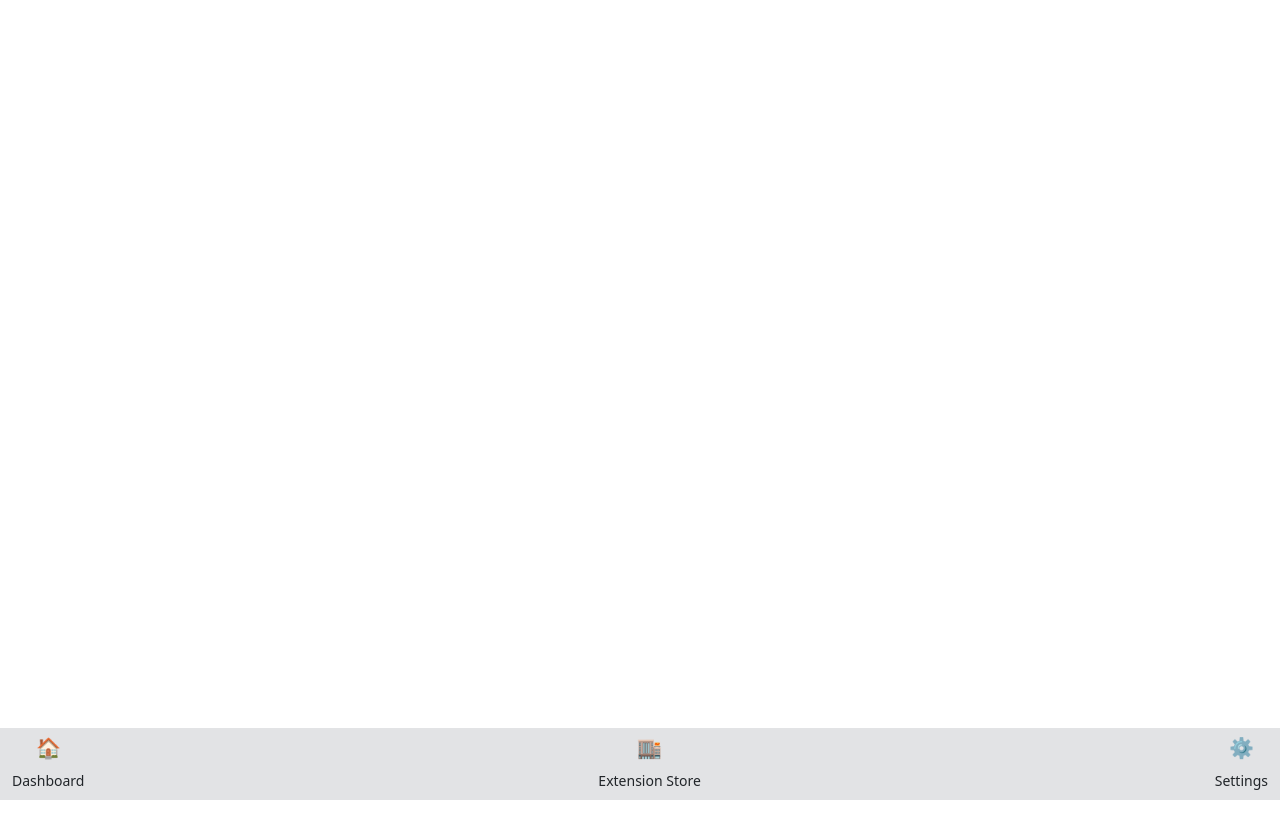
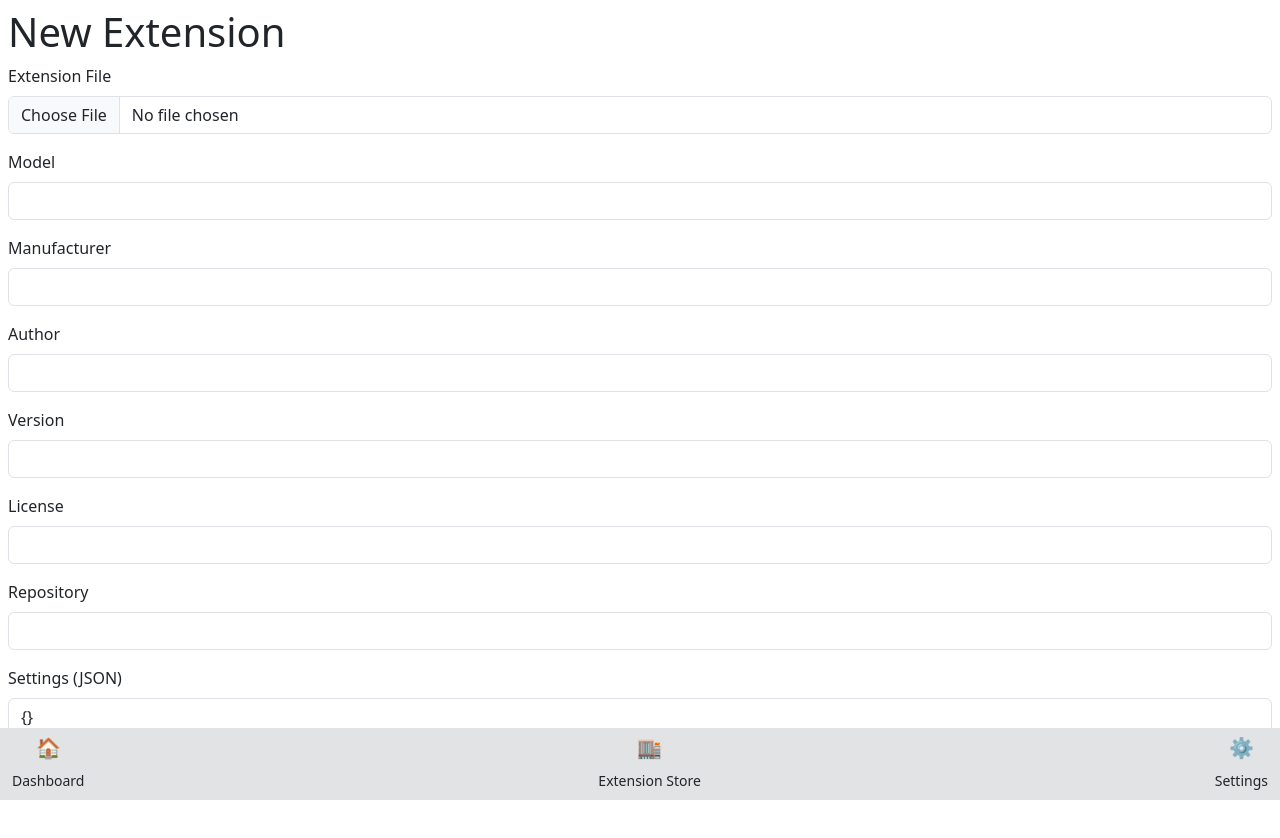
Before and after one commit to petar1905/roboweb, a React (Vite) app: page /new-extension in a window 1280 px wide. Shown: the top 838 px of the page. Before the commit the page ends 800 px from the top, so only its background shows below. Built offline with nearby package versions, Linux system fonts and the light colour scheme.

Commit message:
added view for sideloading extensions

```diff
--- a/src/main.tsx
+++ b/src/main.tsx
@@ -12,6 +12,7 @@ import NewRobot from "./views/NewRobot.tsx";
 import ExtensionDetails from './views/ExtensionDetails.tsx';
 import ControlPanel from './views/ControlPanel.tsx';
 import EditRobot from './views/EditRobot.tsx';
+import NewExtension from './views/NewExtension.tsx';
 
 interface RobotInventoryContextValue {
     robotInventory: Robot[];
@@ -38,6 +39,7 @@ function App() {
                     <Route path="/robot/:robotId" element={<ControlPanel />} />
                     <Route path="/robot/:robotId/edit" element={<EditRobot />} />
                     <Route path="/settings" element={<Settings />} />
+                    <Route path="/new-extension" element={<NewExtension />} />
                 </Routes>
             </div>
         </BrowserRouter>
--- /dev/null
+++ b/src/views/NewExtension.tsx
@@ -0,0 +1,142 @@
+import { useState } from "react";
+import { useNavigate } from "react-router";
+import ExtensionInventory, { Extension } from "../classes/ExtensionInventory";
+import NavigationBarButton from "../components/NavigationBarButton";
+
+export default function NewExtension() {
+    const navigate = useNavigate();
+    const [file, setFile] = useState<File | null>(null);
+    const [metadata, setMetadata] = useState({
+        id: "",
+        filename: "",
+        model: "",
+        manufacturer: "",
+        author: "",
+        version: "",
+        license: "",
+        repository: "",
+        settings: "{}",
+    });
+
+    const handleFileChange = (event: React.ChangeEvent<HTMLInputElement>) => {
+        const selectedFile = event.target.files?.[0] || null;
+        setFile(selectedFile);
+        if (selectedFile) {
+            setMetadata((prev) => ({
+                ...prev,
+                filename: selectedFile.name,
+            }));
+        }
+    };
+
+    const handleMetadataChange = (key: string, value: string) => {
+        setMetadata((prev) => ({
+            ...prev,
+            [key]: value,
+        }));
+    };
+
+    const handleSave = async () => {
+        if (!file) {
+            alert("Please select a file.");
+            return;
+        }
+
+        const extensionInventory = new ExtensionInventory();
+        await extensionInventory.openDatabase();
+
+        const newExtension: Extension = {
+            metadata: {
+                ...metadata,
+                id: crypto.randomUUID(),
+                contentType: file.type,
+            },
+            file: new Blob([file], { type: file.type }),
+        };
+
+        await extensionInventory.saveExtension(newExtension);
+        navigate("/store");
+    };
+
+    const canSave = file && metadata.model && metadata.manufacturer;
+
+    return (
+        <div className="p-2">
+            <nav className="d-flex pb-2">
+                <h1 className="w-100 my-auto">New Extension</h1>
+                {canSave ? <NavigationBarButton onClick={handleSave}>✅</NavigationBarButton> : null}
+            </nav>
+            <div className="mb-3">
+                <label className="form-label">Extension File</label>
+                <input
+                    type="file"
+                    className="form-control"
+                    onChange={handleFileChange}
+                />
+            </div>
+            <div className="mb-3">
+                <label className="form-label">Model</label>
+                <input
+                    type="text"
+                    className="form-control"
+                    value={metadata.model}
+                    onChange={(e) => handleMetadataChange("model", e.target.value)}
+                />
+            </div>
+            <div className="mb-3">
+                <label className="form-label">Manufacturer</label>
+                <input
+                    type="text"
+                    className="form-control"
+                    value={metadata.manufacturer}
+                    onChange={(e) => handleMetadataChange("manufacturer", e.target.value)}
+                />
+            </div>
+            <div className="mb-3">
+                <label className="form-label">Author</label>
+                <input
+                    type="text"
+                    className="form-control"
+                    value={metadata.author}
+                    onChange={(e) => handleMetadataChange("author", e.target.value)}
+                />
+            </div>
+            <div className="mb-3">
+                <label className="form-label">Version</label>
+                <input
+                    type="text"
+                    className="form-control"
+                    value={metadata.version}
+                    onChange={(e) => handleMetadataChange("version", e.target.value)}
+                />
+            </div>
+            <div className="mb-3">
+                <label className="form-label">License</label>
+                <input
+                    type="text"
+                    className="form-control"
+                    value={metadata.license}
+                    onChange={(e) => handleMetadataChange("license", e.target.value)}
+                />
+            </div>
+            <div className="mb-3">
+                <label className="form-label">Repository</label>
+                <input
+                    type="text"
+                    className="form-control"
+                    value={metadata.repository}
+                    onChange={(e) => handleMetadataChange("repository", e.target.value)}
+                />
+            </div>
+            <div className="mb-3">
+                <label className="form-label">Settings (JSON)</label>
+                <textarea
+                    className="form-control"
+                    rows={3}
+                    value={metadata.settings}
+                    onChange={(e) => handleMetadataChange("settings", e.target.value)}
+                />
+            </div>
+        </div>
+    );
+}
--- a/src/views/Settings.tsx
+++ b/src/views/Settings.tsx
@@ -1,9 +1,14 @@
+import NavigationLink from "../components/NavigationLink";
+
 export default function Settings() {
     localStorage.clear();
     return (
         <div className="p-2">
             <h1>Settings</h1>
             <p>^^</p>
+            <NavigationLink href="/new-extension">
+                <button className="btn btn-info w-100">Sideload extension</button>
+            </NavigationLink>
         </div>
-    )
+    );
 }
```
